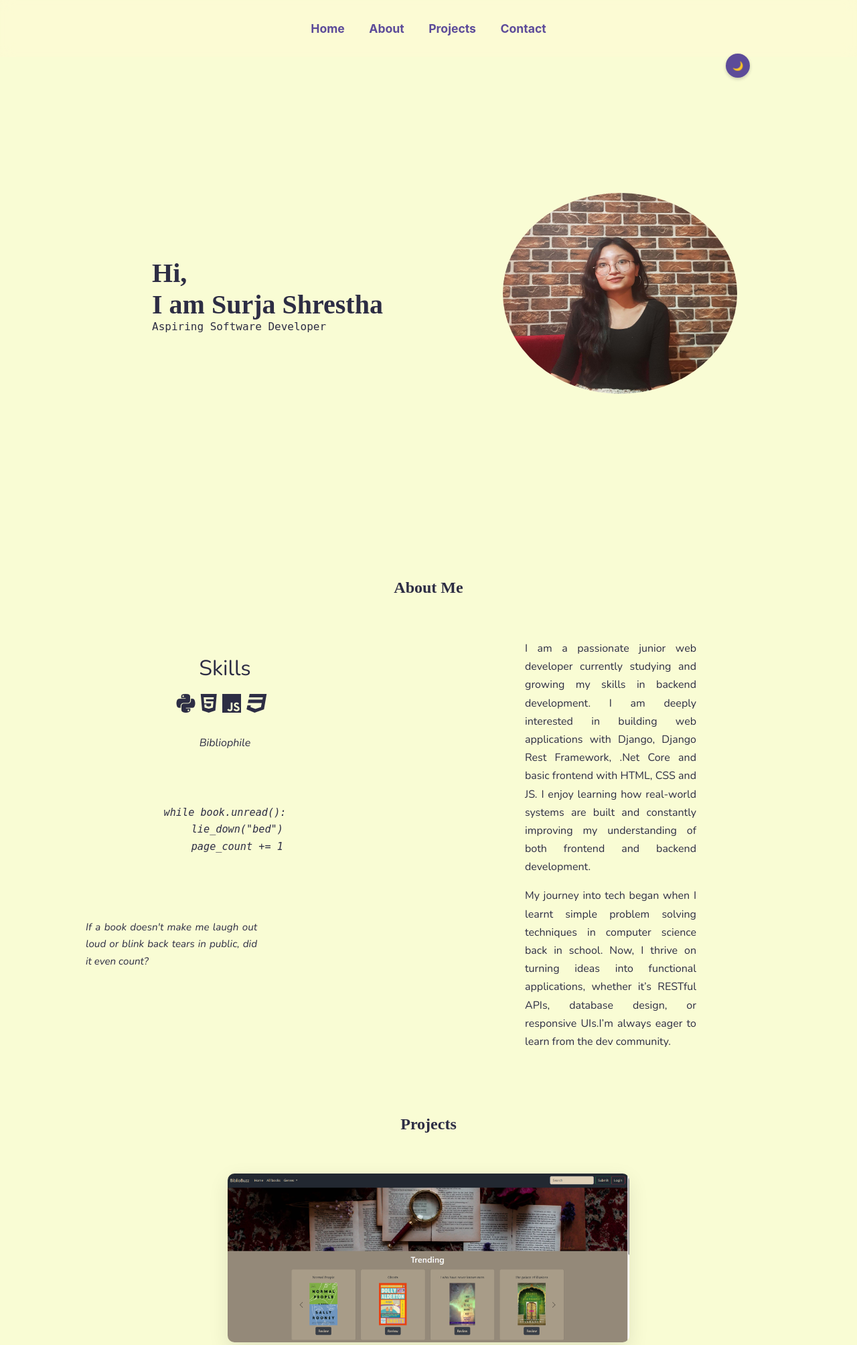
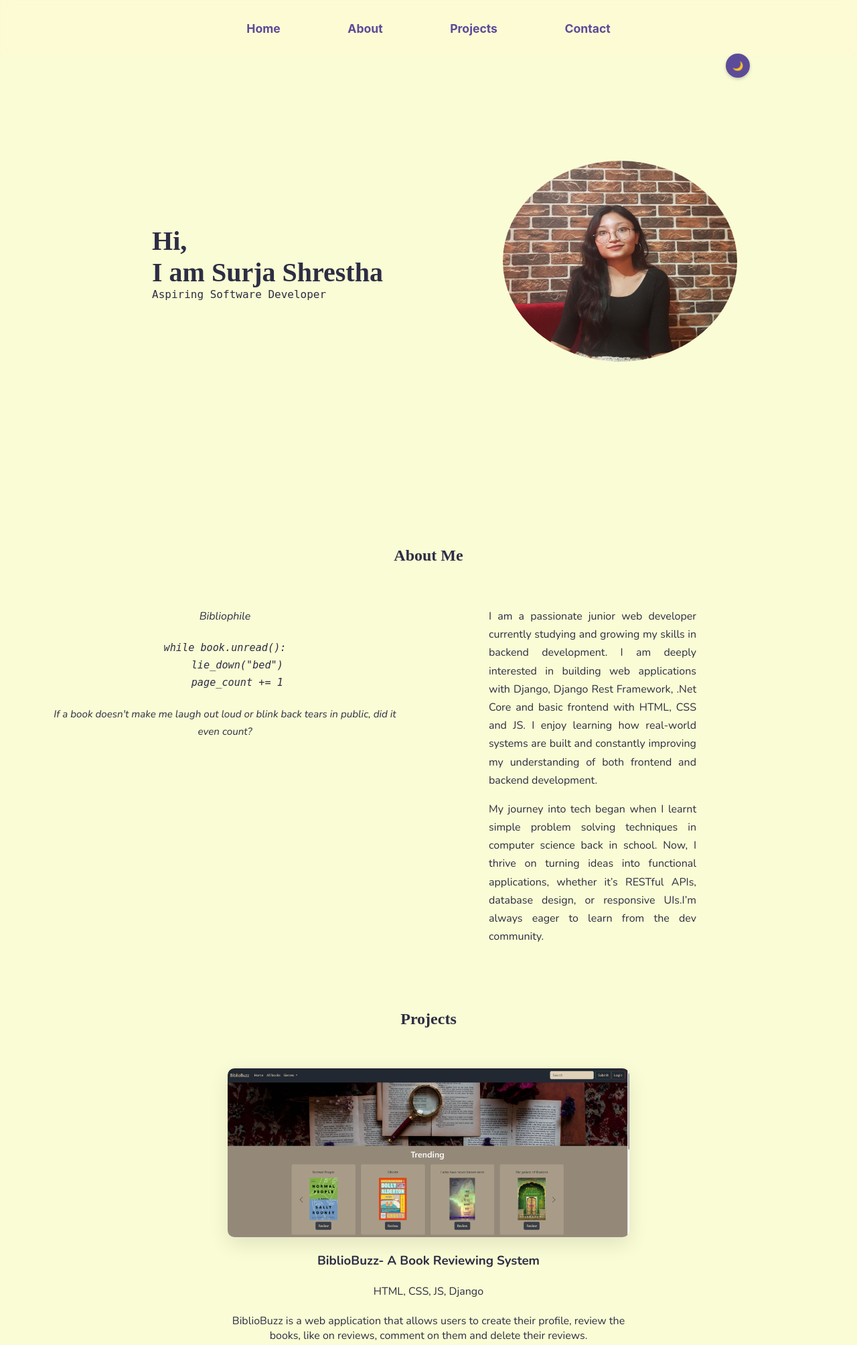
Before and after one commit to Surja11/portfolio, a Django app: page / in a window 1280 px wide. Shown: the top 2008 px of the page at 67% size. Run offline with Django 5.2, Linux system fonts and the light colour scheme; data comes from the database, SQL or seed files in the repository; both versions use the stored data as it was after the commit; some web fonts are replaced.

Commit message:
Added projects

```diff
--- a/static/app/css/style.css
+++ b/static/app/css/style.css
@@ -23,6 +23,7 @@
   --button-bg: #3e3e56;
   --button-hover: #5C4B99;
   --footer-bg: rgba(253, 251, 212, 0.6);
+   scroll-padding-top: 80px;
 }
 
 [data-theme="dark"] {
@@ -37,6 +38,7 @@
   --button-bg: #5C4B99;
   --button-hover: hsl(259, 24%, 53%);
   --footer-bg: rgba(26, 26, 46, 0.8);
+   scroll-padding-top: 80px;
 }
 
 body {
@@ -129,6 +131,8 @@ section {
   justify-content: center;
   align-items: center;
   font-size: 1rem;
+  scroll-padding-top: 80px;
+
 }
 
 .home {
@@ -137,7 +141,7 @@ section {
   min-height: 90vh;
   background-color: var(--bg-color);
   color: var(--text-color);
-  margin-top: 5rem;
+  margin-top: 2rem;
   padding: 3rem;
 }
 
@@ -216,7 +220,7 @@ section {
   display: flex;
   justify-content: space-between;
   align-items: flex-start;
-  gap: 4rem;
+  gap: 10px;
   padding: 2rem;
 }
 
@@ -263,11 +267,15 @@ section {
 }
 .code-block {
   background-color: var(--bg-color);
-
   font-family: monospace;
   font-size: 0.95rem;
   white-space: pre-wrap;
   color: var(--text-color);
+  height:120px;
+  display: flex;
+  align-items: center;
+  justify-content: center;
+
 }
 .quote {
   font-style: italic;
@@ -305,7 +313,9 @@ section {
 .project-image:hover {
   transform: scale(1.02);
 }
-
+.project-link{
+  color: var(--accent-color);
+}
 .project-link:hover {
   opacity: 0.8;
   text-decoration: underline;
@@ -390,10 +400,7 @@ footer a{
   .navbar {
     padding: 1rem 0;
   }
-  .navbar {
-    flex-direction: column;
-    gap: 1rem;
-  }
+
 
   .home {
     flex-direction: column;
@@ -435,6 +442,9 @@ footer a{
   } */
 }
 @media screen and (min-width: 1000px) {
+ .navbar a{
+  margin: 3rem;
+ }
   .about p{
     padding-right: 13rem;
   }
--- a/templates/app/about.html
+++ b/templates/app/about.html
@@ -6,17 +6,9 @@
   </div>
 
   <div class="about-all">
+
     <div class="about-left">
-      <div class="skills">
-        <span class="skills-title">Skills</span>
-        <div class="skills-icons">
-          <i class="fab fa-python" title="Python"></i>
-          <i class="fab fa-html5" title="HTML"></i>
-          <i class="fab fa-js"></i>
-          <i class="fab fa-css3"></i>
-          <i class="fab fa-django" title="Django"></i>
-        </div>
-      </div>
+
 
       <div class="fun-fact">
         <span>Bibliophile</span>
@@ -30,7 +22,7 @@ while book.unread():
       </div>
 
       <div class="quote">
-        <p>If a book doesn't make me laugh out loud or blink back tears in public, did it even count?</p>
+        <span>If a book doesn't make me laugh out loud or blink back tears in public, did it even count?</span>
       </div>
     </div>
 
```
Also changed, not shown: db.sqlite3, media/apps/images/Screenshot_2025-07-22_195832.png (added).
